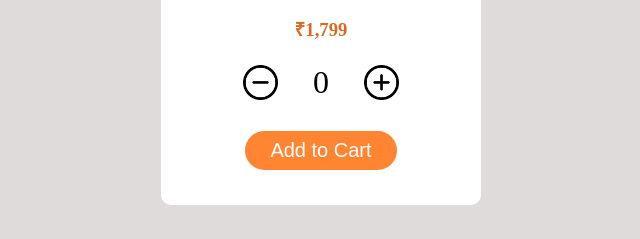
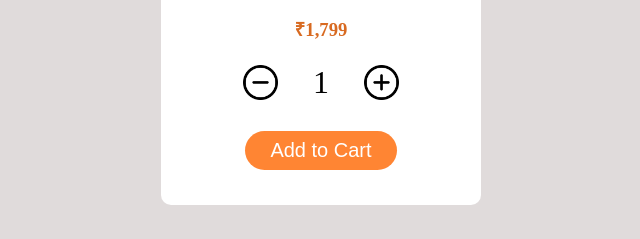
Before and after one commit to HarshadaGharate/product-cards, a plain HTML site: page index.html in a window 1280 px wide. Both pictures are taken after a click on the picture 700 px from the left and 415 px from the top of the page. Shown: the part 333-572 px from the top of the page, 319-959 px from the left. Drawn offline with Linux system fonts and the light colour scheme.

Commit message:
increment function added

```diff
--- a/index.html
+++ b/index.html
@@ -76,5 +76,12 @@
          </div>
           <button class="btn">Add to Cart</button>
     </div>
+    <script>
+        const quantityText = document.getElementById("quantity-text")
+        function increment(){
+            let quantity = parseInt(quantityText.innerText);
+            quantityText.innerText=++quantity;
+        }
+    </script>
 </body>
 </html>
```
